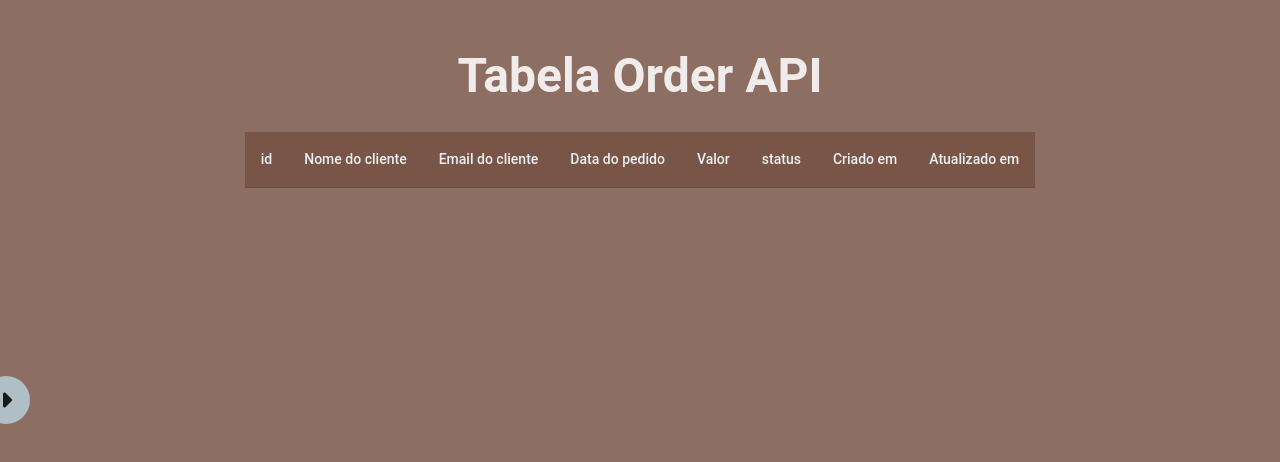
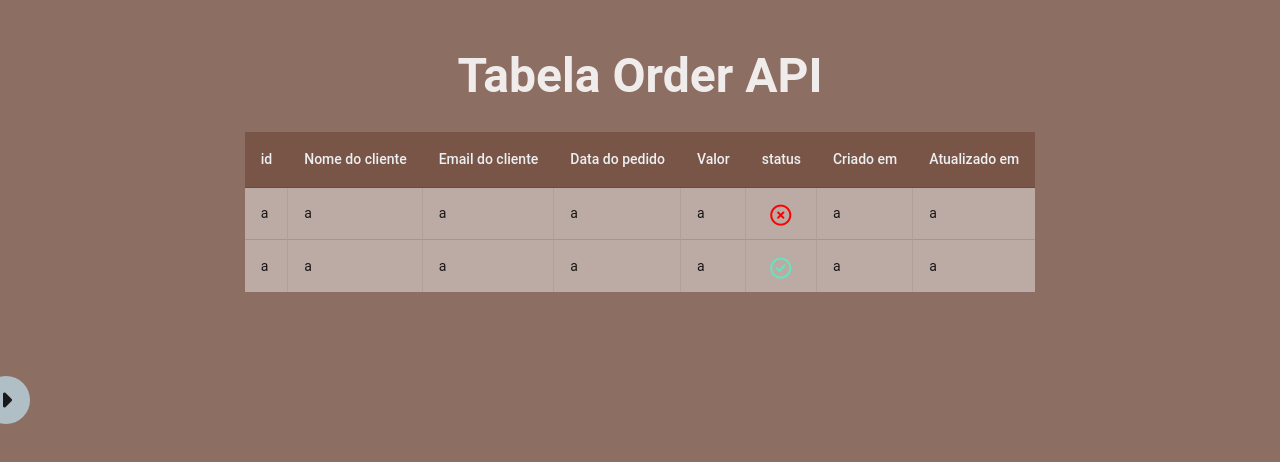
Before and after one commit to PedroBaumhardt/Desafio2-1, a Vue app: page / in a window 1280 px wide. Shown: the top 462 px of the page. Built offline with nearby package versions, Linux system fonts and the light colour scheme; a small style sheet from the web is missing.

Commit message:
table rows

```diff
--- a/components.d.ts
+++ b/components.d.ts
@@ -13,10 +13,12 @@ declare module 'vue' {
     DrawerButton: typeof import('./src/components/Drawer/DrawerButton.vue')['default']
     DrawerContent: typeof import('./src/components/Drawer/DrawerContent.vue')['default']
     DrawerHandle: typeof import('./src/components/Drawer/DrawerHandle.vue')['default']
+    DynamicRows: typeof import('./src/components/Table/DynamicRows.vue')['default']
     HelloWorld: typeof import('./src/components/HelloWorld.vue')['default']
     MyDrawer: typeof import('./src/components/Drawer/MyDrawer.vue')['default']
     MyTable: typeof import('./src/components/Table/MyTable.vue')['default']
     RouterLink: typeof import('vue-router')['RouterLink']
     RouterView: typeof import('vue-router')['RouterView']
+    StatusRow: typeof import('./src/components/Table/StatusRow.vue')['default']
   }
 }
--- /dev/null
+++ b/src/components/Table/DynamicRows.vue
@@ -0,0 +1,58 @@
+<script setup>
+
+  const props = defineProps(['rows'])
+  const rows = [
+    {
+    id: 'a',
+    name: 'a',
+    email: 'a',
+    date: 'a',
+    value: 'a',
+    status: 'pending',
+    created_at: 'a',
+    updated_at: 'a',
+  },
+    {
+      id: 'a',
+      name: 'a',
+      email: 'a',
+      date: 'a',
+      value: 'a',
+      status: 'completed',
+      created_at: 'a',
+      updated_at: 'a',
+    },
+  ]
+
+</script>
+
+<template>
+
+  <tr
+    v-for="row in rows"
+    :key="row.id"
+  >
+    <td class="first-row">{{ row.id }}</td>
+    <td class="row">{{ row.name }}</td>
+    <td class="row">{{ row.email }}</td>
+    <td class="row">{{ row.date }}</td>
+    <td class="row">{{ row.value }}</td>
+    <td class="row text-center"><StatusRow :status="row.status" /></td>
+    <td class="row">{{ row.created_at }}</td>
+    <td class="last-row">{{ row.updated_at }}</td>
+  </tr>
+
+</template>
+
+<style scoped>
+
+  td {
+    background-color: var(--primary-light);
+  }
+
+  .first-row,
+  .row {
+    border-right: 1px solid var(--primary-light-2);
+  }
+
+</style>
--- a/src/components/Table/MyTable.vue
+++ b/src/components/Table/MyTable.vue
@@ -10,16 +10,19 @@
       <v-table>
         <thead>
           <tr>
-            <th>id</th>
-            <th>Nome do cliente</th>
-            <th>Email do cliente</th>
-            <th>Data do pedido</th>
-            <th>Valor</th>
-            <th>status</th>
-            <th>Criado em</th>
-            <th>Atualizado em</th>
+            <th class="text-center">id</th>
+            <th class="text-center">Nome do cliente</th>
+            <th class="text-center">Email do cliente</th>
+            <th class="text-center">Data do pedido</th>
+            <th class="text-center">Valor</th>
+            <th class="text-center">status</th>
+            <th class="text-center">Criado em</th>
+            <th class="text-center">Atualizado em</th>
           </tr>
         </thead>
+        <tbody>
+          <DynamicRows />
+        </tbody>
       </v-table>
     </div>
   </div>
--- /dev/null
+++ b/src/components/Table/StatusRow.vue
@@ -0,0 +1,18 @@
+<script setup lang="ts">
+
+ const props = defineProps({
+   status: String
+ })
+
+</script>
+
+<template>
+
+  <i v-if="props.status === 'completed'" class="fa-regular fa-circle-check fa-xl" style="color: #63E6BE;"/>
+  <i v-else class="fa-regular fa-circle-xmark fa-xl" style="color: red" />
+
+</template>
+
+<style scoped>
+
+</style>
--- a/src/styles/colors.css
+++ b/src/styles/colors.css
@@ -1,5 +1,7 @@
 :root {
     --primary: #795548;
+    --primary-light: #BCAAA4;
+    --primary-light-2: #b39e99;
     --secondary: #607D8B;
     --surface: #ECEFF1;
 }
```
